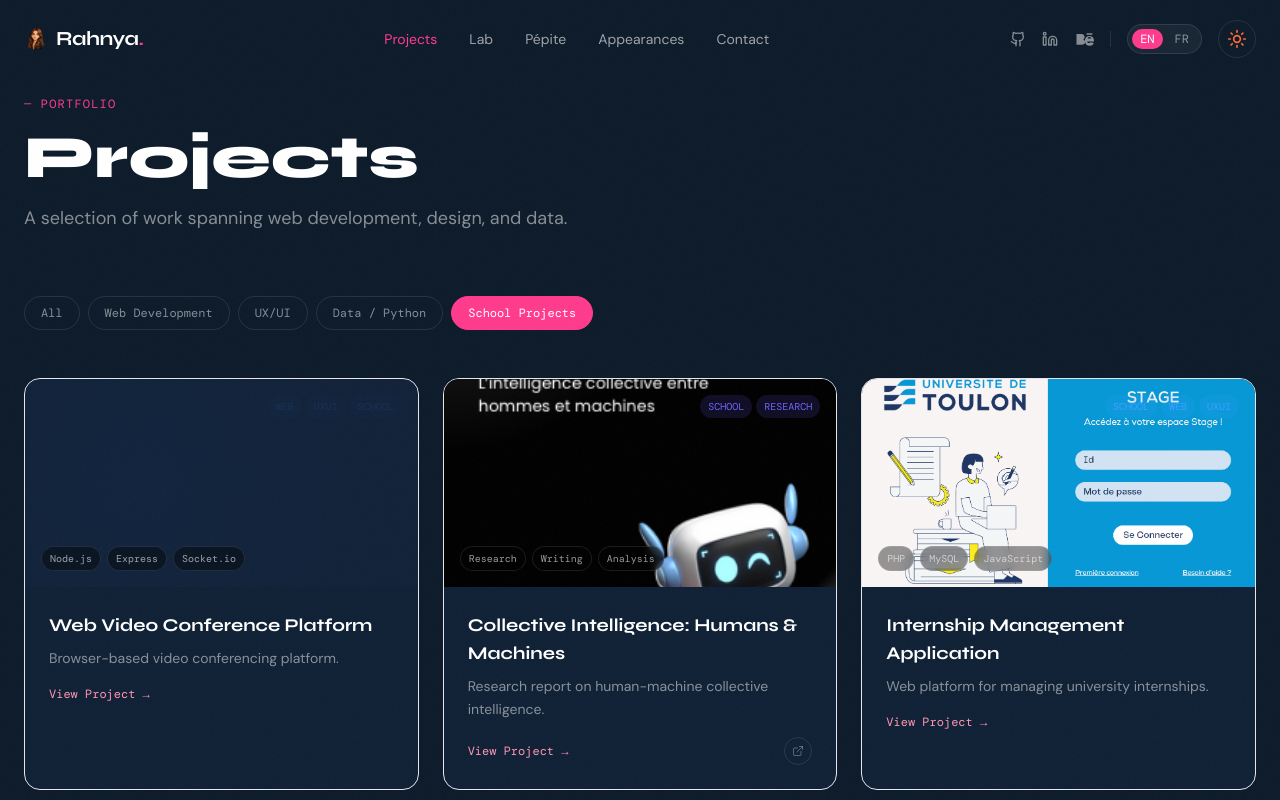
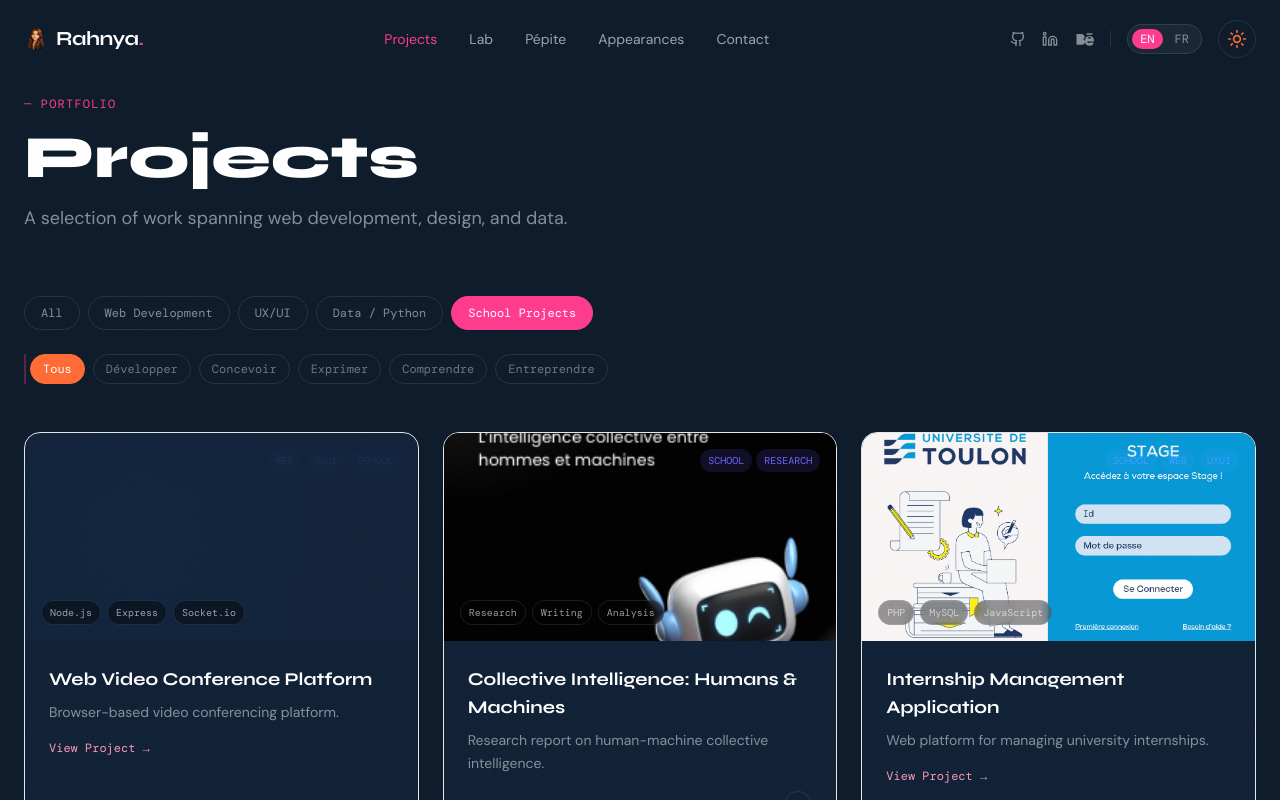
Before and after one commit to rahnya/portfolio2026, a Next.js app: page /projects in a window 1280 px wide. Both pictures are taken after a click on the button "School Projects". Shown: the top 800 px of the page. Built offline with nearby package versions, Linux system fonts and the light colour scheme; a web font is replaced by a local one.

Commit message:
ajout sous-filtre pour les projets scolaires

```diff
--- a/app/projects/page.tsx
+++ b/app/projects/page.tsx
@@ -10,6 +10,8 @@ type Category = "all" | "web" | "uxui" | "data" | "school";
 export default function ProjectsPage() {
   const { t, lang } = useLang();
   const [active, setActive] = useState<Category>("all");
+  type ButSkill = "tous" | "développer" | "concevoir" | "exprimer" | "comprendre" | "entreprendre";
+const [butSkill, setButSkill] = useState<ButSkill>("tous");
   const [imageErrors, setImageErrors] = useState<Set<string>>(new Set());
 
   const getCategories = (project: any): string[] => {
@@ -31,9 +33,16 @@ export default function ProjectsPage() {
   ];
 
   const filtered = projectsData.filter((p) => {
+    const categories = getCategories(p);
     if (active === "all") return true;
-    const categories = getCategories(p);
-    return categories.includes(active);
+    if (!categories.includes(active)) return false;
+
+    // Filtre secondaire uniquement pour l'onglet school
+    if (active === "school" && butSkill !== "tous") {
+      const skills: string[] = (p as any).butSkills ?? [];
+      return skills.includes(butSkill);
+    }
+    return true;
   });
 
   const handleImageError = (slug: string) => {
@@ -73,7 +82,24 @@ export default function ProjectsPage() {
             </button>
           ))}
         </div>
-
+        {/* Filtres BUT — visibles uniquement dans l'onglet School */}
+        {active === "school" && (
+          <div className="flex flex-wrap gap-2 mb-12 -mt-6 pl-1 border-l-2 border-[#FF3B8D]/30">
+            {(["tous", "développer", "concevoir", "exprimer", "comprendre", "entreprendre"] as ButSkill[]).map((skill) => (
+              <button
+                key={skill}
+                onClick={() => setButSkill(skill)}
+                className={`font-mono text-xs px-3 py-1.5 rounded-full border transition-all duration-200 capitalize ${
+                  butSkill === skill
+                    ? "bg-[#FF6B35] border-[#FF6B35] text-white"
+                    : "border-white/10 text-white/40 hover:border-white/20 hover:text-white"
+                }`}
+              >
+                {skill}
+              </button>
+            ))}
+          </div>
+        )}
         {/* Grid */}
         <div className="grid grid-cols-1 md:grid-cols-2 lg:grid-cols-3 gap-6">
           {filtered.map((project) => {
```
Also changed, not shown: data/projects.json.
